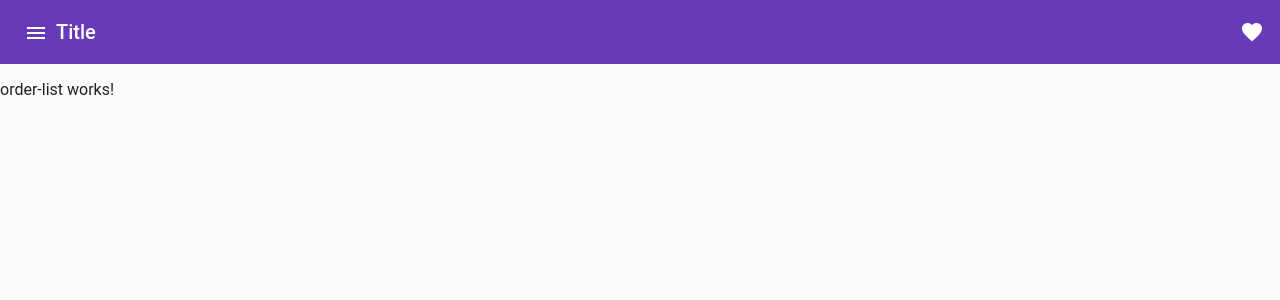
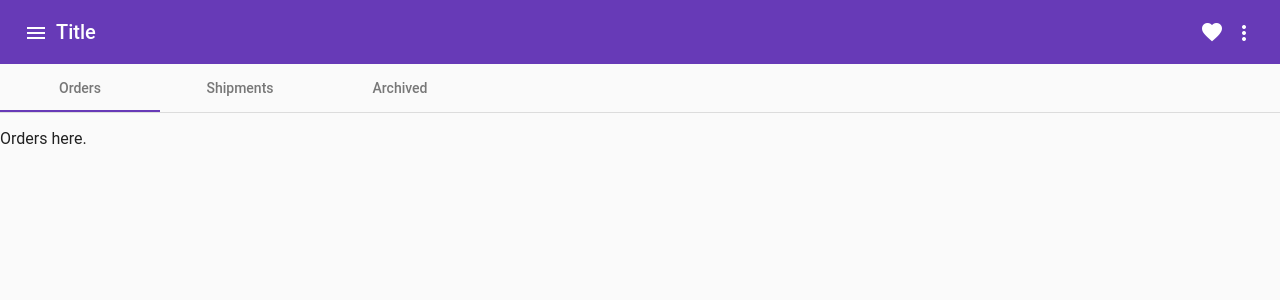
Before and after one commit to Jason-Michaels/material-walk-through, an Angular app: page /orders in a window 1280 px wide. Shown: the top 300 px of the page. Built offline with nearby package versions, Linux system fonts and the light colour scheme.

Commit message:
quick tabs

```diff
--- a/src/app/app.component.html
+++ b/src/app/app.component.html
@@ -13,6 +13,23 @@
          <span> Title</span>
          <span class="spacer"></span>
          <mat-icon>favorite</mat-icon>
+         <button mat-icon-button [matMenuTriggerFor]="menu">
+           <mat-icon>more_vert</mat-icon>
+         </button>
+         <mat-menu #menu="matMenu">
+           <button mat-menu-item>
+             <mat-icon>publish</mat-icon>
+             <span>Share</span>
+           </button>
+           <button mat-menu-item disabled>
+             <mat-icon>mode_comment</mat-icon>
+             <span>Comment</span>
+           </button>
+           <button mat-menu-item>
+             <mat-icon>delete</mat-icon>
+             <span>Delete</span>
+           </button>
+         </mat-menu>
       </mat-toolbar-row>
     </mat-toolbar>
 
--- a/src/app/app.module.ts
+++ b/src/app/app.module.ts
@@ -5,6 +5,7 @@ import { NgModule } from '@angular/core';
 import { BrowserAnimationsModule } from '@angular/platform-browser/animations'
 import { MatButtonModule } from '@angular/material/button';
 import { MatIconModule } from '@angular/material/icon';
+import { MatMenuModule } from '@angular/material/menu';
 import { MatSidenavModule } from '@angular/material/sidenav';
 import { MatToolbarModule } from '@angular/material/toolbar';
 
@@ -26,7 +27,8 @@ import { AppComponent } from './app.component';
     MatButtonModule,
     MatIconModule,
     MatSidenavModule,
-    MatToolbarModule
+    MatToolbarModule,
+    MatMenuModule
 
   ],
   providers: [],
--- a/src/app/orders/order-list/order-list.component.html
+++ b/src/app/orders/order-list/order-list.component.html
@@ -1,3 +1,11 @@
-<p>
-  order-list works!
-</p>
+<mat-tab-group>
+  <mat-tab label="Orders">
+    <p>Orders here.</p>
+  </mat-tab>
+  <mat-tab label="Shipments">
+    <p>Shipments here.</p>
+  </mat-tab>
+  <mat-tab label="Archived">
+    <p>Really old orders</p>
+  </mat-tab>
+</mat-tab-group>
```
Also changed, not shown: src/app/orders/orders.module.ts (+6 -1 lines).
